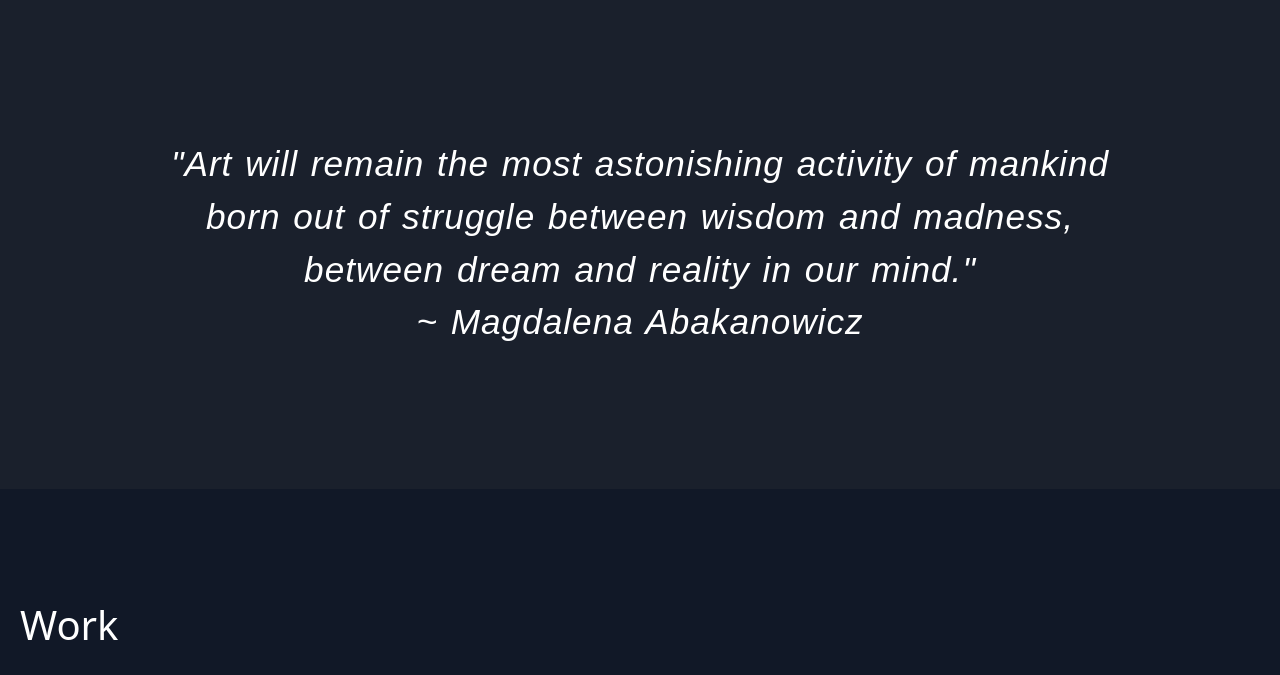
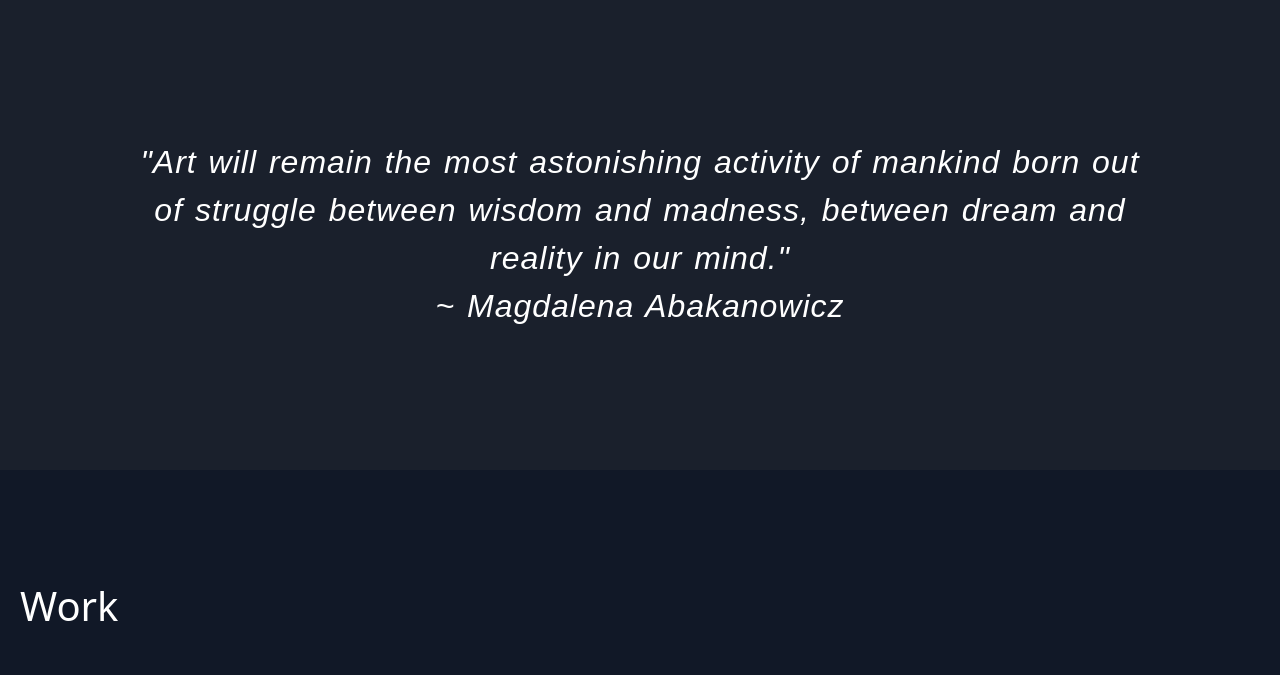
Before and after one commit to haaris272k/Graphic-Design-Portfolio, a plain HTML site: page index.html in a window 1280 px wide. Shown: the part 592-1267 px from the top of the page. Drawn offline with nearby package versions, Linux system fonts and the light colour scheme.

Commit message:
Modified

```diff
--- a/style.css
+++ b/style.css
@@ -127,7 +127,7 @@ color: rgb(255, 255, 255);
 .quote{
     background-color: rgb(26,32,44);
     padding: 140px;
-    font-size: calc(100% + 1.5vw);
+    font-size: 2.5vw;
     font-family: "Myriad Pro", sans-serif;
     letter-spacing: 1px;
     word-spacing: 2px;
```
